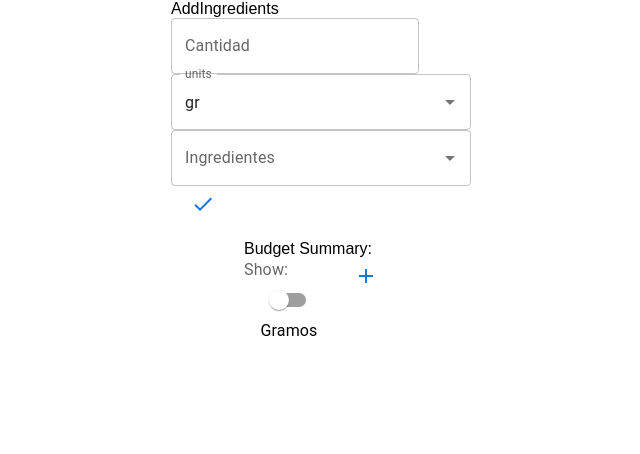
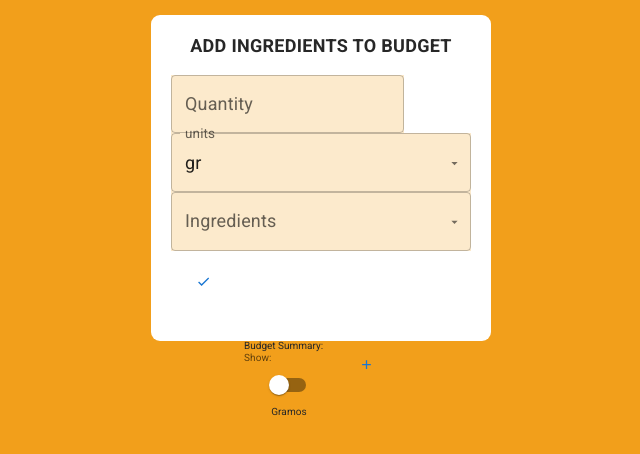
Before and after one commit to Piazzolla/calculadora-calorias, a Next.js app: page /tracker/add-budget in a window 1280 px wide. Shown: the top 454 px of the page, without its empty margins (319-959 px from the left). Built offline with nearby package versions, Linux system fonts and the light colour scheme.

Commit message:
adding some style to my form

```diff
--- a/components/budget/AddIngredients.tsx
+++ b/components/budget/AddIngredients.tsx
@@ -1,5 +1,5 @@
 import React, { useContext, useState } from 'react';
-import { Autocomplete } from "@mui/material"
+import { Autocomplete, Box } from '@mui/material';
 import TextField from "@mui/material/TextField"
 import Button from "@mui/material/Button";
 import CheckIcon from '@mui/icons-material/Check';
@@ -37,7 +37,7 @@ export const AddIngredients = () => {
         if (!ingredientSelectedName) return;
         const ingObj = initialData.filter(i => i.name === ingredientSelectedName)[0];
 
-        const selectedIngredient:SelectedIngredient = {
+        const selectedIngredient: SelectedIngredient = {
             ingredient: ingObj,
             qty: formIngredient.qty,
             unit: "gr"//formIngredient.unit
@@ -52,10 +52,11 @@ export const AddIngredients = () => {
 
     return (
         <>
-            <div>AddIngredients</div>
+            <Box className='add-ingredient-view'>
+                <h3 className='add-ingredient-title'>Add Ingredients To Budget</h3>
                 <form /*onSubmit={handleAddIngredientToPlate}>*/ onSubmit={handleSubmit(handleAddIngredientToBudget)}>
 
-                    <TextField id="qty-input" label="Cantidad" {...register("qty")} type={"number"} />
+                    <TextField id="qty-input" label="Quantity" {...register("qty")} type={"number"} className='add-ingredient-form-field'/>
                     <Autocomplete
                         disablePortal
                         id="units-select"
@@ -64,7 +65,7 @@ export const AddIngredients = () => {
                         value={"gr"}
                         //  disabled
                         sx={{ width: 300 }}
-                        renderInput={(params) => <TextField {...register("unit")} {...params} label="units" />}
+                        renderInput={(params) => <TextField {...register("unit")} {...params} label="units" className='add-ingredient-form-field'/>}
                     />
                     <Autocomplete
                         disablePortal
@@ -73,25 +74,27 @@ export const AddIngredients = () => {
                         sx={{ width: 300 }}
 
                         onChange={(event, value: (string | null)) => setIngredientSelectedName(value)}
-                        renderInput={(params) => <TextField {...register("ingredientName")} {...params}  label="Ingredientes" />
+                        renderInput={(params) => <TextField {...register("ingredientName")} {...params} label="Ingredients" className='add-ingredient-form-field'/>
                         }
                     />
                     <Button
+                        className='add-ingredient-submit-button'
                         type="submit"
-                    ><CheckIcon /></Button>
+                    ><CheckIcon className='add-ingredient-check-icon' /></Button>
                 </form>
                 <br />
 
                 {/* lista de ingredientes agregados */}
                 <ul>
                     {
-                    budget?
+                        budget ?
                             (budget.map(selectedIngredient => {
                                 return <li key={selectedIngredient.ingredient.name}>{selectedIngredient.ingredient.name} - {selectedIngredient.qty} {selectedIngredient.unit}</li>
-                    } ))
+                            }))
                             : null
                     }
                 </ul>
+            </Box>
         </>
     )
 }
--- a/layouts/BudgetEditLayout.tsx
+++ b/layouts/BudgetEditLayout.tsx
@@ -10,7 +10,9 @@ interface Props {
 
 export const BudgetEditLayout = ({ addIngredient, summary }:Props) => {
     return (
-        <Box sx={{
+        <Box
+            className='budget-edit-layout'
+            sx={{
             display: 'flex',
             flexDirection:'column',
             alignItems: 'center',
--- /dev/null
+++ b/pages/_document.tsx
@@ -0,0 +1,25 @@
+import Document, { DocumentContext, Html, Head, Main, NextScript } from 'next/document'
+
+class MyDocument extends Document {
+    static async getInitialProps(ctx: DocumentContext) {
+        const initalProps = await Document.getInitialProps(ctx)
+
+        return initalProps
+    }
+
+    render() {
+        return (
+            <Html>
+                <Head>
+                    <link href="https://fonts.googleapis.com/css2?family=Roboto:wght@400;500;700&display=swap" rel="stylesheet" />
+                </Head>
+                <body>
+                    <Main />
+                    <NextScript />
+                </body>
+            </Html>
+        )
+    }
+}
+
+export default MyDocument
--- a/pages/index.tsx
+++ b/pages/index.tsx
@@ -30,6 +30,7 @@ export default function Home({
   return (
     <>
 
+
         <h1>home page</h1>
         <a href={`/tracker/add-budget`}>goto budget</a>
 
--- a/styles/global.css
+++ b/styles/global.css
@@ -1,4 +1,6 @@
 /*
+
+
 --- 01 TYPOGRAPHY SYSTEM
 
 - Font sizes (px)
@@ -20,12 +22,18 @@ Paragraph default:
 
 
 --- 02 COLORS
-primary: #f09402
+primary: #f29f1b
+tints :
+shades: #fceacc;
+
+tints :
+shades:
 secondary: #db5a42
+
 gray: #272727
+tints :
+shades:
 
-tints
-shades
 
 
 
@@ -52,5 +60,65 @@ Medium:
 
 
   body {
-    font-family: sans-serif;
+    font-family: 'Roboto', sans-serif;
+    line-height: 1;
+    font-weight: 400;
+    color: #272727;
   }
+
+  html {
+    /* font-size: 10px; */
+    /* 10px / 16px = 0.625 = 62.5% */
+    /* Percentage of user's browser font-size setting */
+    font-size: 62.5%;
+    background-color: #f29f1b;
+}
+
+  .add-ingredient-view {
+    margin-top: 1.5em;
+    padding: 2em;
+    border-radius: 9px;
+    background-color: white;
+    display: flex;
+    flex-direction: column;
+    column-gap: 1.2rem;
+
+}
+
+.add-ingredient-title {
+    margin-bottom: 1em;
+    text-transform: uppercase;
+    align-self: center;
+}
+
+.add-ingredient-form-field {
+    background-color: #fceacc;
+    padding: .8rem, 0;
+    margin-bottom: 1.5rem;
+}
+.add-ingredient-form-field label,
+.add-ingredient-form-field input {
+    font-size: 1.8rem;
+}
+h3 {
+    font-weight: 700;
+    line-height: 1.2;
+    font-size: 1.8rem;
+    letter-spacing: 0.3px;
+}
+
+.add-ingredient-submit-button {
+    height: 6rem;
+    display: flex;
+    justify-content: center;
+    align-items: center;
+    /* padding: 1rem; */
+    background-color: #db5a42;
+    color: white;
+    border-radius: 50%;
+}
+
+.add-ingredient-check-icon {
+    width: 3.2rem;
+    height: 3.2rem;
+}
```
Lines whose indentation alone changed are shown as unchanged.
